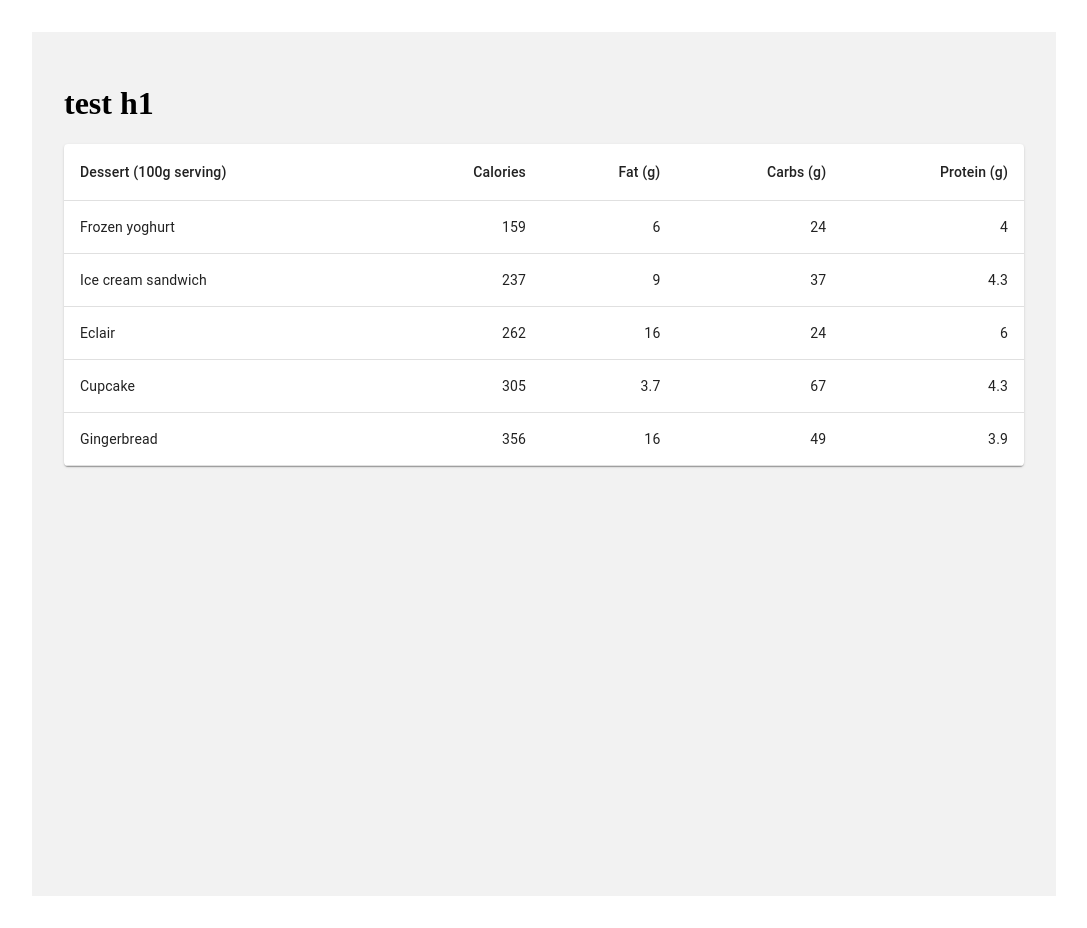
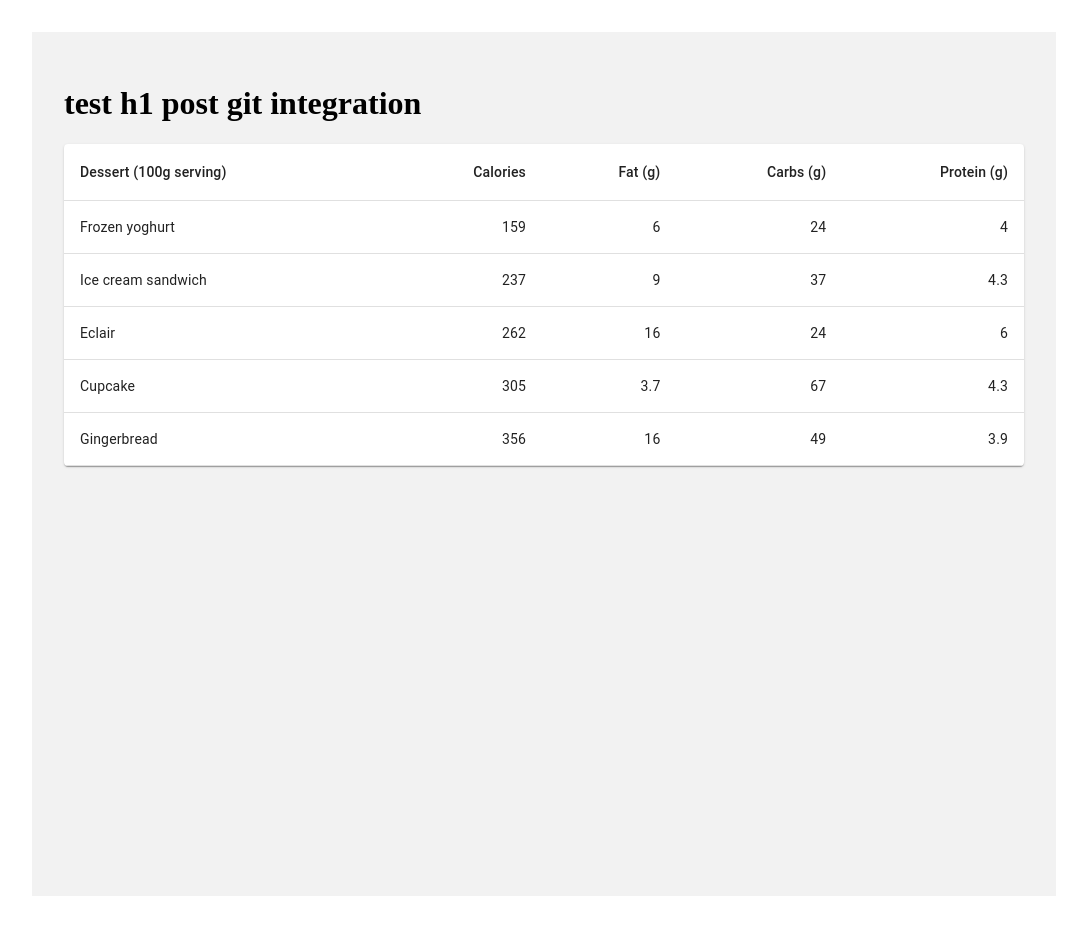
Before and after one commit to jajourda/reproduce-zeit-build-error-_document.js, a Next.js app: page / in a window 1280 px wide. Shown: the whole page, without its empty margins (96-1183 px from the left). Built offline with nearby package versions, Linux system fonts and the light colour scheme.

Commit message:
just tried git integration on zeit for the project

```diff
--- a/pages/index.tsx
+++ b/pages/index.tsx
@@ -33,7 +33,7 @@ const useStyles = makeStyles({
     const classes = useStyles();
     return (
       <Container>
-        <h1>test h1</h1>
+        <h1>test h1 post git integration</h1>
         <Paper className={classes.root}>
           <Table className={classes.table} aria-label="simple table">
             <TableHead>
```
